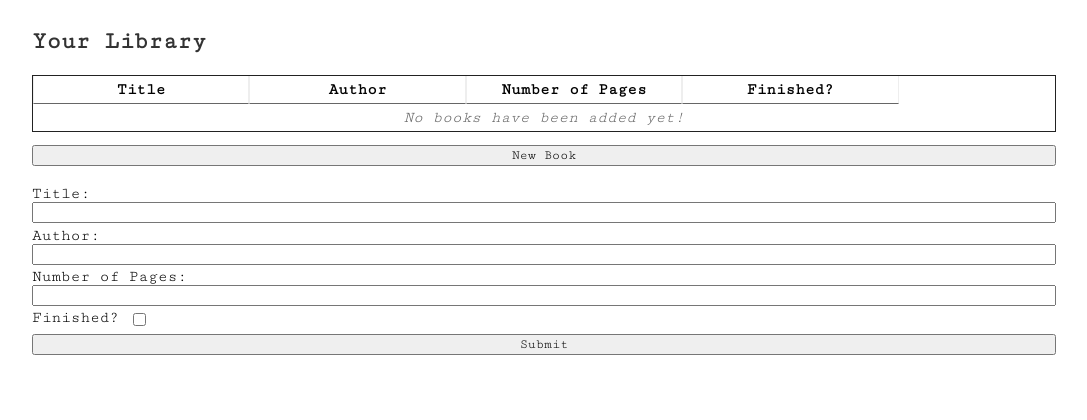
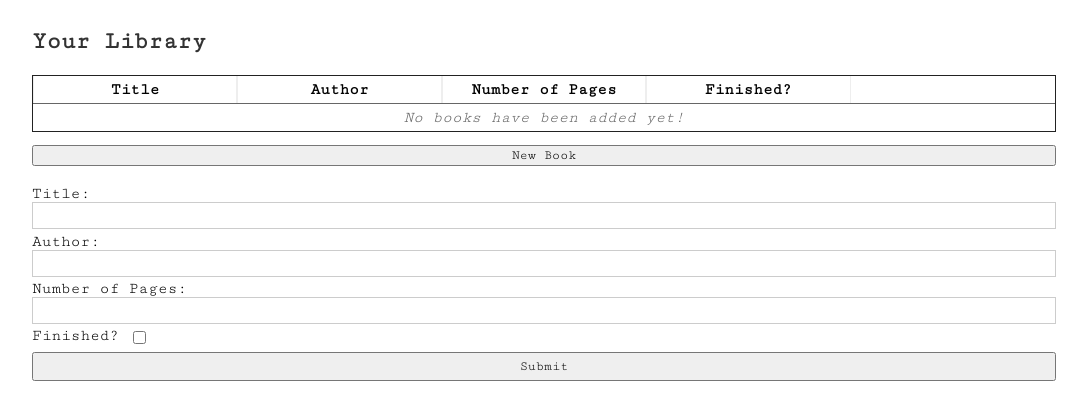
Before and after one commit to fc-anjos/library-app, a website: page index.html in a window 1280 px wide. Both pictures are taken after a click on the button "New Book". Shown: the whole page, without its empty margins (96-1183 px from the left). Drawn offline with Linux system fonts and the light colour scheme.

Commit message:
Further style form

```diff
--- a/index.html
+++ b/index.html
@@ -5,7 +5,6 @@
   <title></title>
 <link href="https://fonts.googleapis.com/css2?family=Cutive+Mono&display=swap" rel="stylesheet">
   <link rel="stylesheet" href="styles.css">
-
 </head>
 <body>
  <script src="index.js"></script>
@@ -27,14 +26,14 @@
     <button id="showFormBtn">New Book</button>
       <form id="book-form">
         <label for="title">Title:</label>
-        <input type="text" name="title" id="title">
+        <input type="text" name="title" id="title" required>
         <label for="author">Author:</label>
-        <input type="text" name="author" id="author">
+        <input type="text" name="author" id="author" required>
         <label for="n_pages">Number of Pages:</label>
-        <input type="number" name="NPages" id="n_pages">
+        <input type="number" name="NPages" id="n_pages" required>
         <div>
           <label for="finished">Finished?</label>
-          <input type="checkbox" name="finished" id="finished">
+          <input type="checkbox" name="finished" id="finished" required>
       </div>
         <input type="button" id="AddBookToLibrary" value="Submit">
       </form>
--- a/styles.css
+++ b/styles.css
@@ -1,5 +1,6 @@
 * {
   font-family: 'Cutive Mono', monospace;
+  box-sizing: border-box;
 }
 
 h2 {
@@ -25,14 +26,28 @@ h2 {
   width: 100%;
 }
 
+.thead > * {
+  flex: 20% 0 1;
+}
+
+.book-entry > * {
+  flex: 20% 1 1;
+}
+
+.book-entry button {
+	color: inherit;
+	font: inherit;
+	cursor: pointer;
+	outline: inherit;
+}
+
 .book-entry > *,
 .thead > * {
-  flex: 20% 0 0;
   border-left: 1px solid #eee;
   border-right: 1px solid #eee;
 }
 
-.thead > * {
+.thead {
   font-weight: bold;
   border-bottom: 1px solid #666;
 }
@@ -54,7 +69,7 @@ h2 {
 #no-books,
 .book-entry > *,
 .thead > * {
-  padding: 5px;
+  padding: 5px 0 5px 0;
   text-align: center;
 }
 
@@ -76,6 +91,16 @@ h2 {
   margin-top: 0.2em;
 }
 
+input {
+  padding: 5px;
+}
+
+input:invalid {
+  outline: none;
+  box-shadow:none !important;
+  border:1px solid #ccc !important;
+}
+
 #finished {
   position: relative;
   top: 4px;
```
